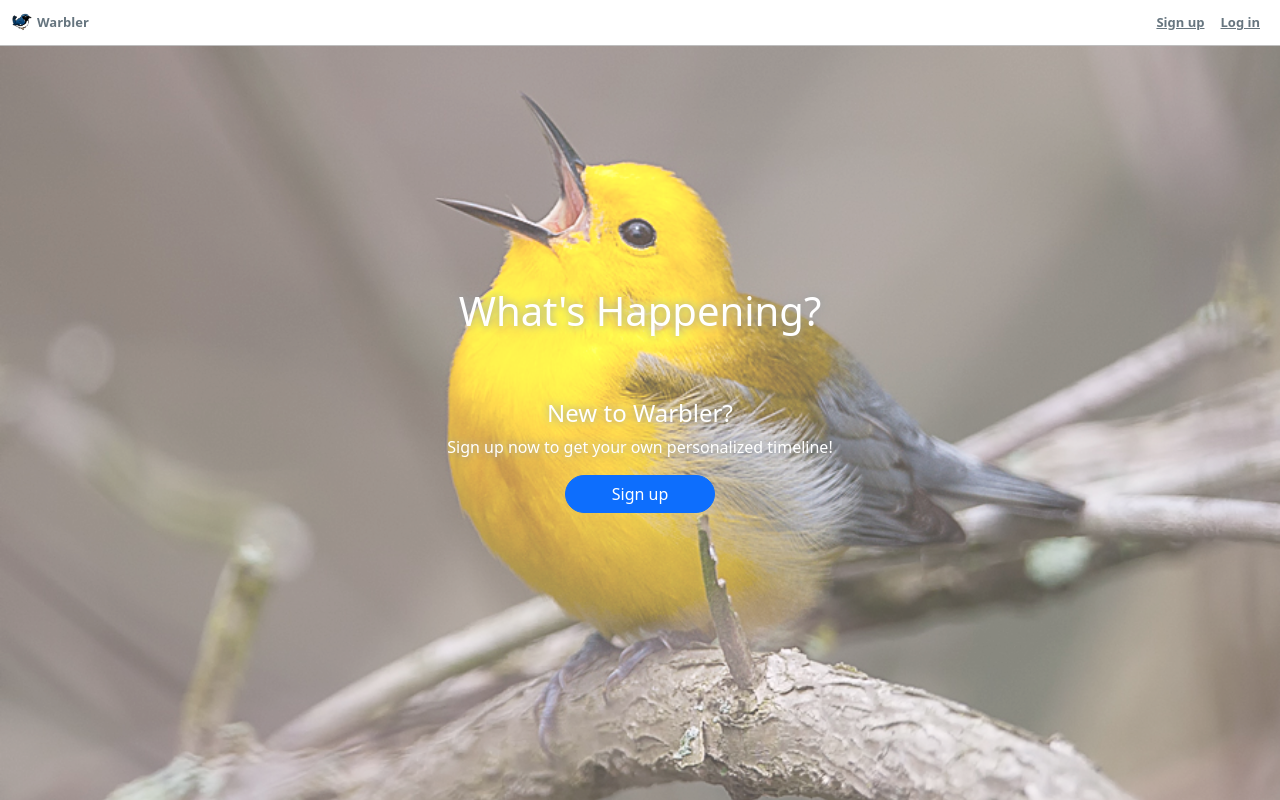
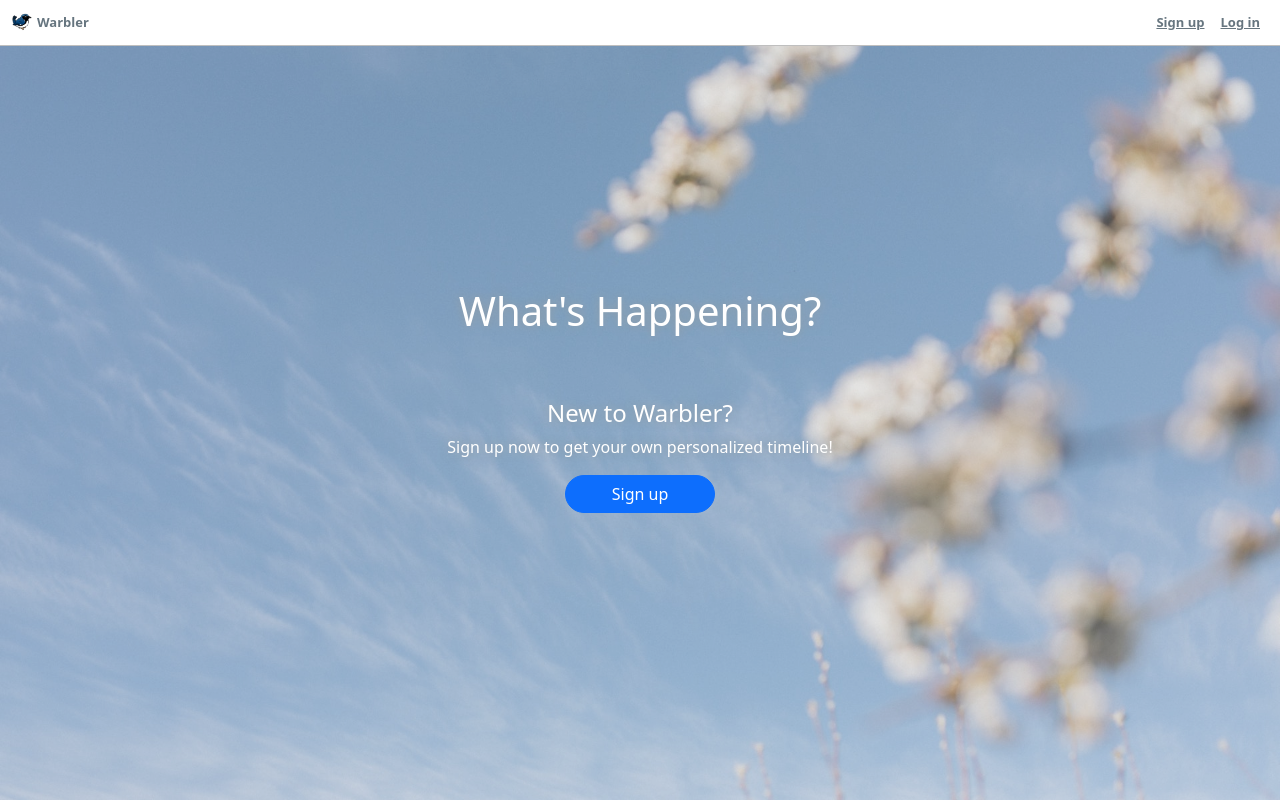
Before and after one commit to franciscarino/flask-warbler, a Flask app: page / in a window 1280 px wide. Run offline with Flask 2, Linux system fonts and the light colour scheme.

Commit message:
update signed out image

```diff
--- a/static/stylesheets/style.css
+++ b/static/stylesheets/style.css
@@ -397,7 +397,7 @@ p.card-bio {
   width: 100vw;
   left: 0;
   z-index: -1;
-  background-image: url("/static/images/signed-out-home.jpg");
+  background-image: url("/static/images/warbler-signed-out.jpg");
   background-size: cover;
   background-position: center center;
   color: #fff;
```
Also changed, not shown: static/images/warbler-signed-out.jpg (added).
